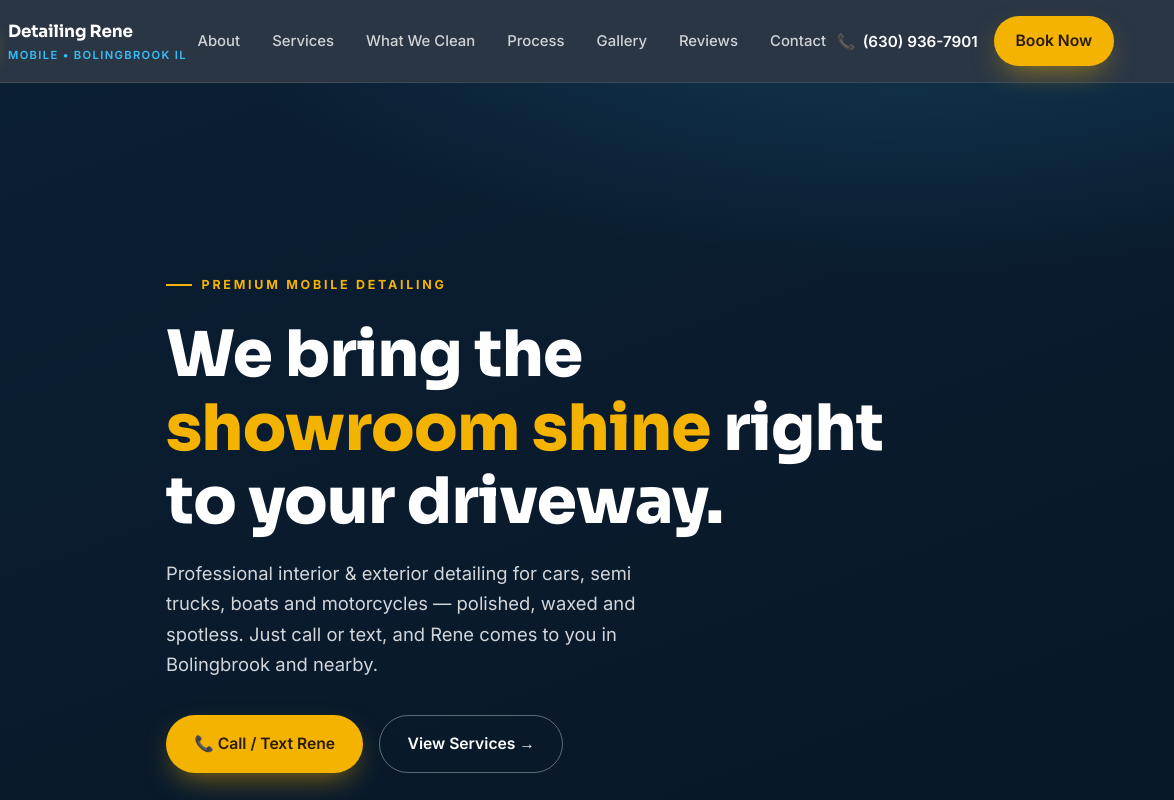
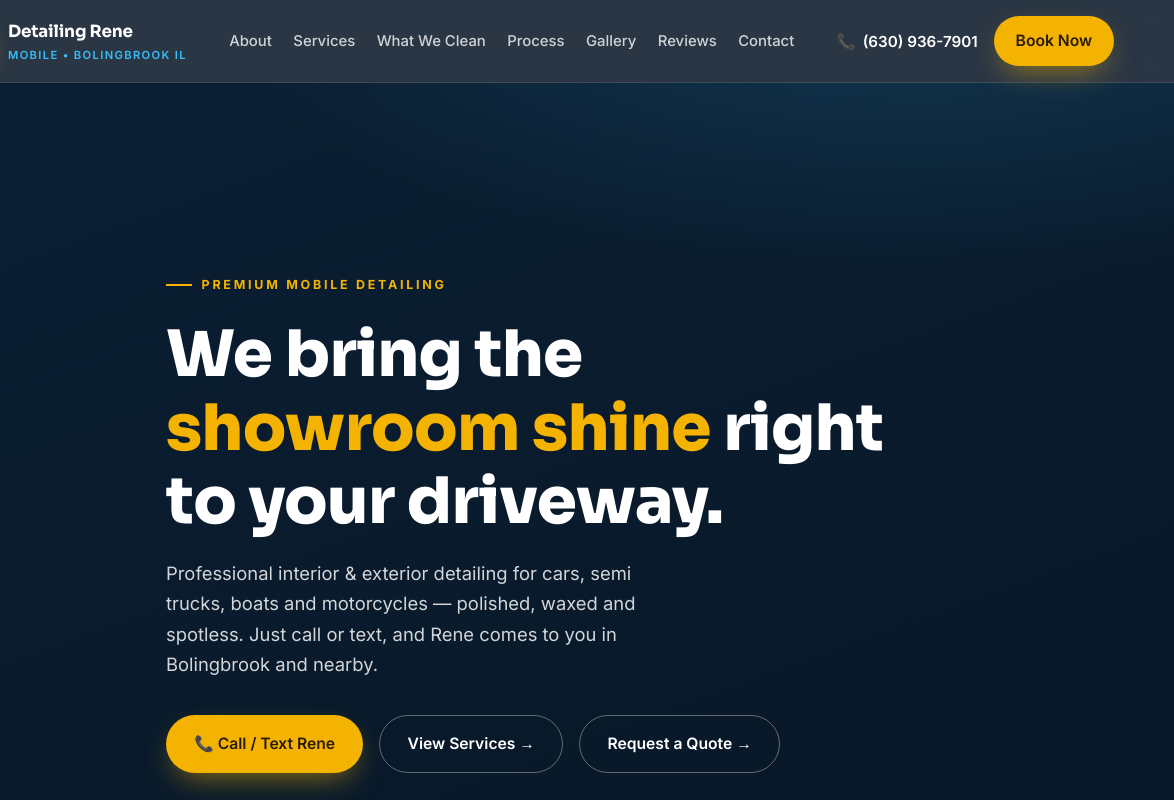
Before and after one commit to Sona-Shastri/mobile-car-detailing-rene, a plain HTML site: page index.html in a window 1280 px wide. Shown: the top 800 px of the page, 106-1280 px from the left. Drawn offline with Linux system fonts and the light colour scheme.

Commit message:
Evenly space nav menu; add Request a Quote button in hero

```diff
--- a/index.html
+++ b/index.html
@@ -77,7 +77,7 @@ header.nav {
 .brand .logo svg { width: 82%; height: 82%; display: block; }
 .brand b { font-family:'Sora'; font-weight: 700; font-size: 1.05rem; letter-spacing: -0.01em; }
 .brand span { display:block; font-size: 0.7rem; color: var(--cyan); font-weight: 600; letter-spacing: 0.12em; text-transform: uppercase; }
-.nav-links { display: flex; align-items: center; gap: 2rem; }
+.nav-links { display: flex; align-items: center; flex: 1; justify-content: space-evenly; gap: 0.5rem; margin: 0 1.8rem; }
 .nav-links a { color: rgba(255,255,255,0.78); font-size: 0.93rem; font-weight: 500; transition: color .15s; }
 .nav-links a:hover { color: #fff; }
 .nav-cta { display:flex; align-items:center; gap: 1rem; }
@@ -350,6 +350,7 @@ footer { background: #050f1a; color: rgba(255,255,255,0.7); padding: 3.5rem 0 2r
       <div class="hero-actions">
         <a href="tel:+16309367901" class="btn btn-primary">📞 Call / Text Rene</a>
         <a href="#services" class="btn btn-ghost">View Services →</a>
+        <a href="#contact" class="btn btn-ghost">Request a Quote →</a>
       </div>
       <div class="hero-stats">
         <div class="stat">
```
Also changed, not shown: 1 other file.
